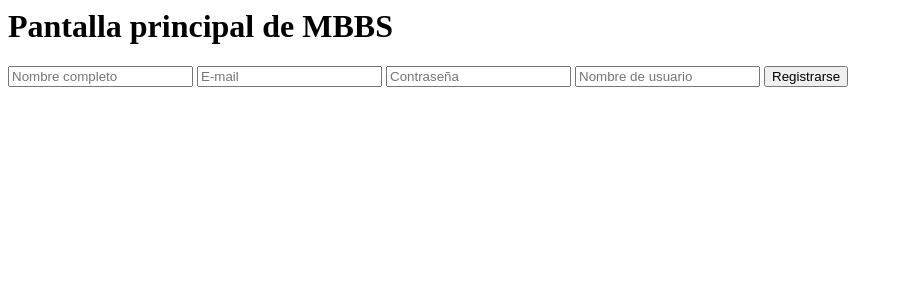
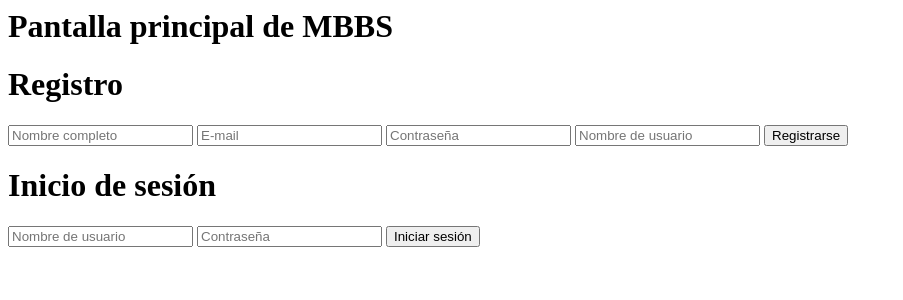
Before and after one commit to nicobartok0/ETEC-GBBS, a Flask app: page / in a window 1280 px wide. Shown: the top 300 px of the page, without its empty margins (0-903 px from the left). Run offline with Flask 2, Linux system fonts and the light colour scheme; some libraries are stand-ins or nearby versions.

Commit message:
Formulario de inicio de sesión añadido. MBBS v0.3

```diff
--- a/App.py
+++ b/App.py
@@ -17,8 +17,8 @@ def Index():
     return render_template('index.html')
 
 #Ruta de registro de contacto
-@app.route('/add_contact', methods=['POST'])
-def add_contact():
+@app.route('/add_user', methods=['POST'])
+def add_user():
     if request.method == 'POST':
         fullname = request.form['fullname']
         username = request.form['username']
@@ -38,6 +38,10 @@ def add_contact():
         else:
             return render_template('ex_user_already_exists.html')
 
+@app.route('/sign_in', methods=['POST'])
+def sign_in():
+    return 'Sesión iniciada'
+
 
 
 
--- a/templates/index.html
+++ b/templates/index.html
@@ -1,12 +1,19 @@
 <html>
     <body>
         <h1>Pantalla principal de MBBS</h1>
-        <form action="/add_contact" method="POST">
-            <input type="text" name="fullname" placeholder="Nombre completo" />
-            <input type="email" name="email" placeholder="E-mail" />
-            <input type="password" name="password" placeholder="Contraseña" />
-            <input type="text" name="username" placeholder="Nombre de usuario"/>
+        <form action="/add_user" method="POST">
+            <h1>Registro</h1>
+            <input type="text" name="fullname" placeholder="Nombre completo" required/>
+            <input type="email" name="email" placeholder="E-mail" required/>
+            <input type="password" name="password" placeholder="Contraseña" required />
+            <input type="text" name="username" placeholder="Nombre de usuario" required/>
             <button type="submit">Registrarse</button>
+        </form>
+        <form action="/sign_in" method="POST">
+            <h1>Inicio de sesión</h1>
+            <input type="text" name="username" placeholder="Nombre de usuario" required/>
+            <input type="password" name="password" placeholder="Contraseña" required/>
+            <button type="submit">Iniciar sesión</button>
         </form>
     </body>
 </html>
```
